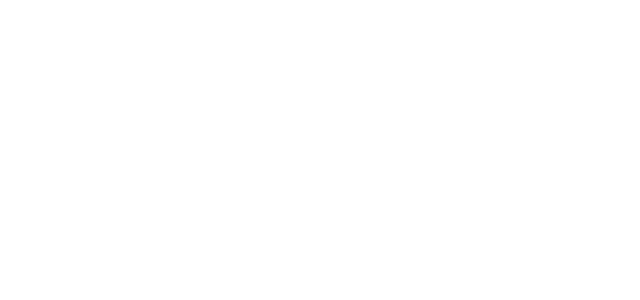
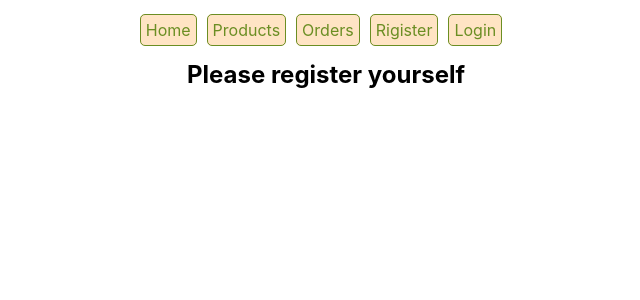
Before and after one commit to kamrul-dev/router-firebase-integration-2, a React (Create React App) app: page /register in a window 1280 px wide. Shown: the top 300 px of the page, without its empty margins (314-954 px from the left). Built offline with nearby package versions, Linux system fonts and the light colour scheme.

Commit message:
Basic routing setup done

```diff
--- a/src/App.js
+++ b/src/App.js
@@ -1,10 +1,24 @@
 import logo from './logo.svg';
 import './App.css';
+import { Routes, Route } from 'react-router-dom';
+import Header from './Components/Header/Header';
+import Home from './Components/Home/Home';
+import Products from './Components/Products/Products';
+import Orders from './Components/Orders/Orders';
+import Register from './Components/Register/Register';
+import Login from './Components/Login/Login';
 
 function App() {
   return (
     <div className="App">
-
+      <Header></Header>
+      <Routes>
+        <Route path='/' element={<Home></Home>}></Route>
+        <Route path='/products' element={<Products></Products>}></Route>
+        <Route path='/orders' element={<Orders></Orders>}></Route>
+        <Route path='/register' element={<Register></Register>}></Route>
+        <Route path='/login' element={<Login></Login>}></Route>
+      </Routes>
     </div>
   );
 }
--- a/src/Components/Header/Header.css
+++ b/src/Components/Header/Header.css
@@ -0,0 +1,16 @@
+.header{
+    margin-top: 20px;
+}
+.header nav a {
+    margin-right: 10px;
+    padding: 5px;
+    background-color: bisque;
+    border-radius: 5px;
+    border: 1px solid olivedrab;
+    text-decoration: none;
+    color: olivedrab;
+}
+.header nav a:hover{
+    background-color: blanchedalmond;
+    color: black;
+}
--- a/src/Components/Header/Header.js
+++ b/src/Components/Header/Header.js
@@ -1,10 +1,17 @@
 import React from 'react';
+import { Link } from 'react-router-dom';
 import './Header.css'
 
 const Header = () => {
     return (
-        <div>
-
+        <div className='header'>
+            <nav>
+                <Link to='/'>Home</Link>
+                <Link to='/products'>Products</Link>
+                <Link to='/orders'>Orders</Link>
+                <Link to='/register'>Rigister</Link>
+                <Link to='/login'>Login</Link>
+            </nav>
         </div>
     );
 };
--- /dev/null
+++ b/src/Components/Register/Register.js
@@ -0,0 +1,12 @@
+import React from 'react';
+import './Register.css';
+
+const Register = () => {
+    return (
+        <div>
+            <h2>Please register yourself</h2>
+        </div>
+    );
+};
+
+export default Register;
--- a/src/index.js
+++ b/src/index.js
@@ -3,13 +3,16 @@
 import './index.css';
 import App from './App';
 import reportWebVitals from './reportWebVitals';
+import { BrowserRouter } from 'react-router-dom';
 
 const root = ReactDOMClient.createRoot(document.getElementById('root'))
 
 root.render(
-  <React.StrictMode>
-    <App />
-  </React.StrictMode>
+  <BrowserRouter>
+    <React.StrictMode>
+      <App />
+    </React.StrictMode>
+  </BrowserRouter>
 );
 
 // If you want to start measuring performance in your app, pass a function
```
Also changed, not shown: src/Components/Register/Register.css (added).
